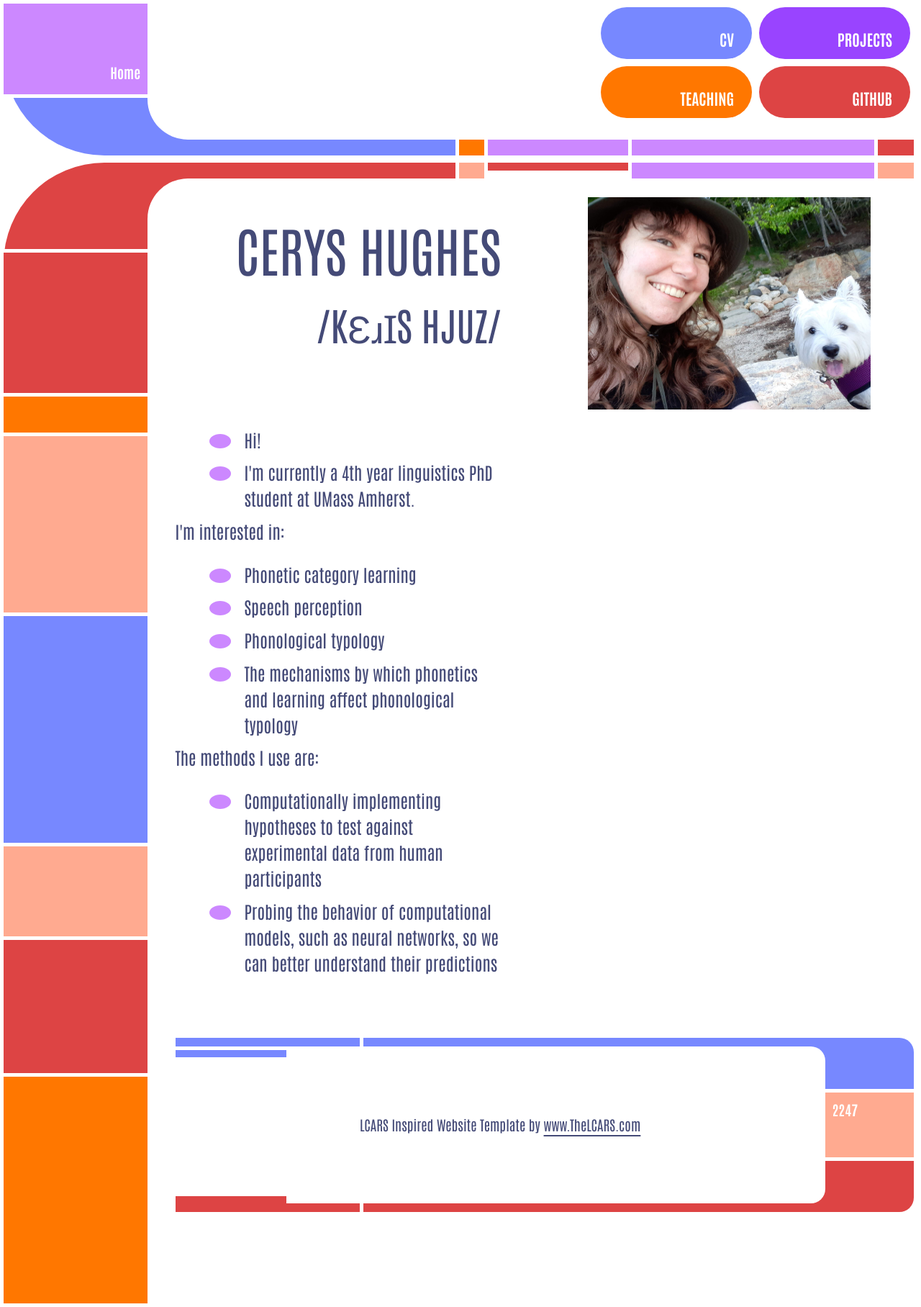
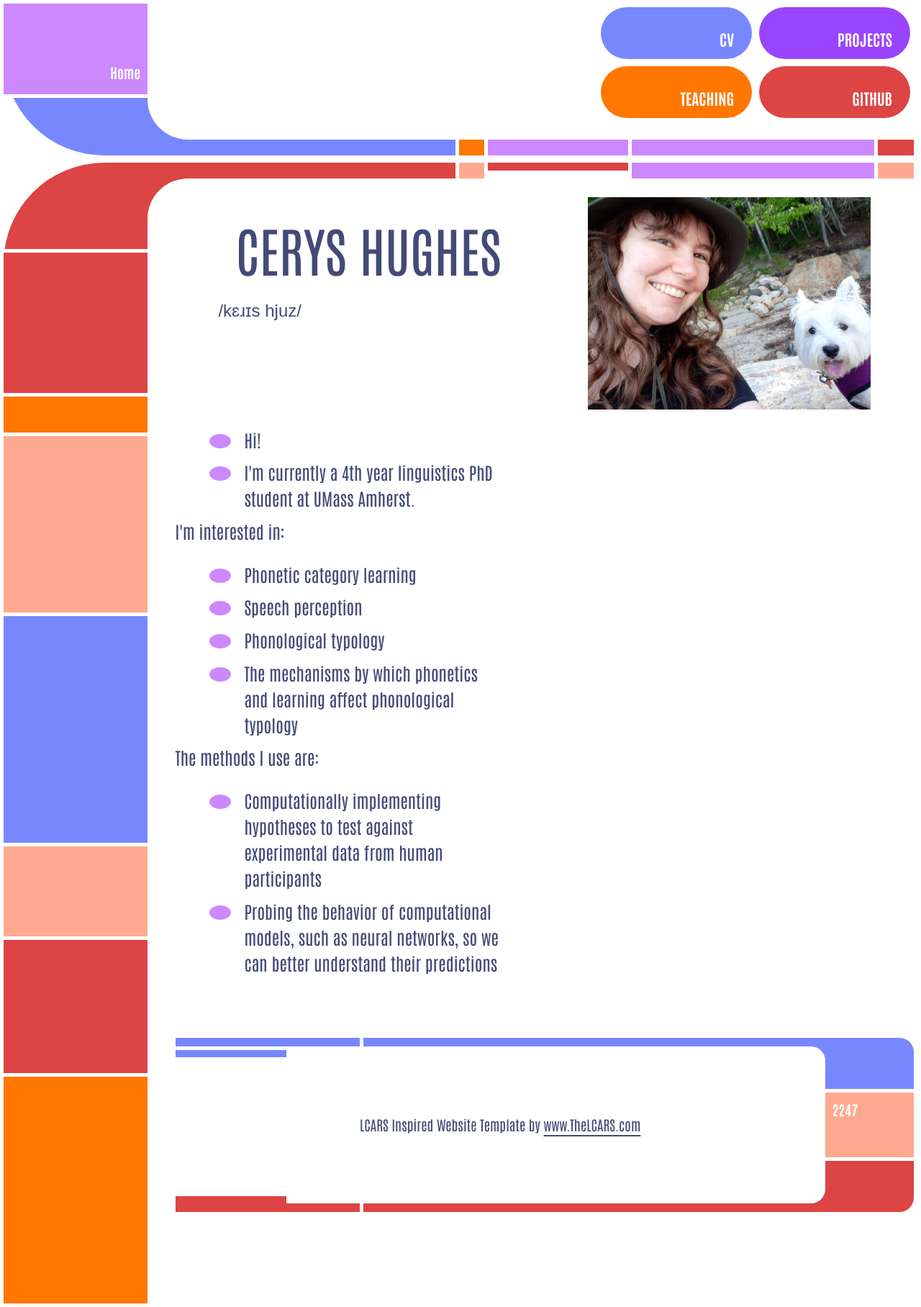
Before and after one commit to ceryshughes/ceryshughes.github.io, a Jekyll site: the page built from index.markdown, in a window 1280 px wide. Shown: the whole page at 72% size. Built offline with Jekyll 4.4.1, drawn with Linux system fonts in a browser that asks for light colours.

Commit message:
fixing ipa font

```diff
--- a/index.markdown
+++ b/index.markdown
@@ -13,7 +13,7 @@
 <div class="row">
 	<div class="column">
 	<h1>Cerys Hughes</h1>
-	<h2>/k&#603;&#633;&#618;s hjuz/ </h2>
+	<p style="font-family: Arial">/k&#603;&#633;&#618;s hjuz/ </p>
 	</div>
 	<div class="column">
 	<img src="/files/personal/my_picture.jpg" width="450" height="333"/>
```
